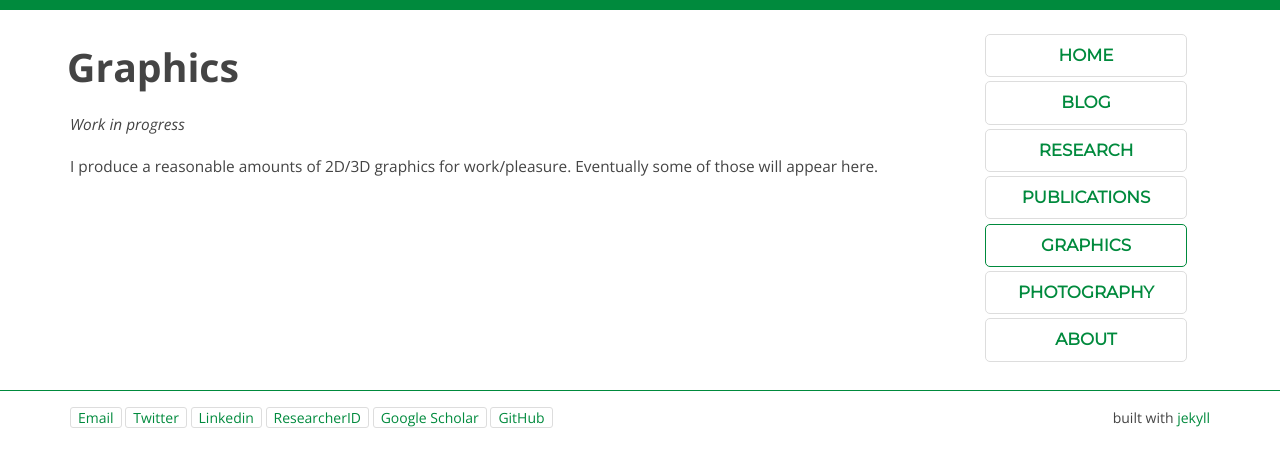
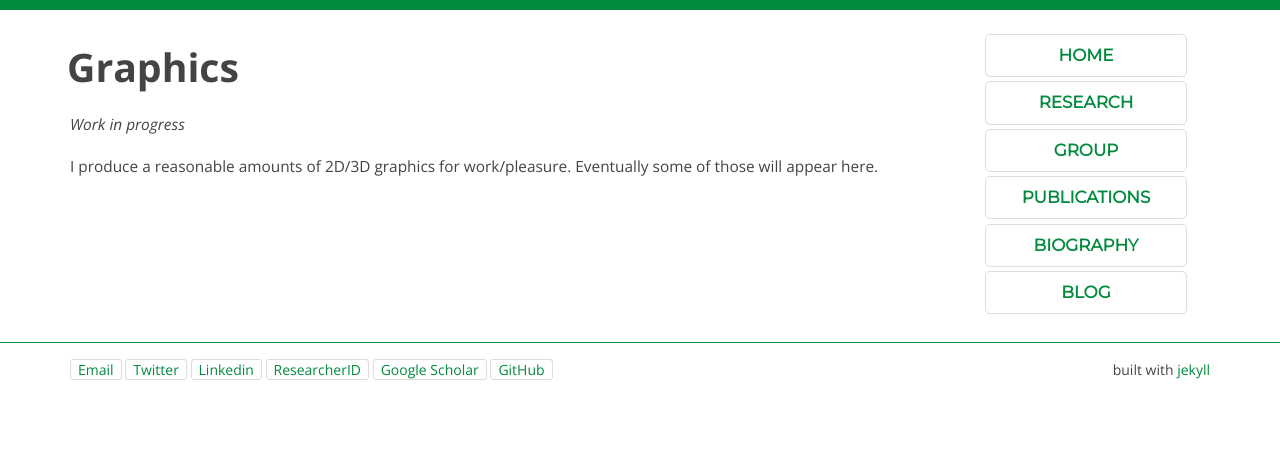
Before and after one commit to sebspain/sebspain.github.io, a Jekyll site: the page built from graphics.md, in a window 1280 px wide. Shown: the top 467 px of the page. Built offline with Jekyll 4.4.1, drawn with Linux system fonts in a browser that asks for light colours; Markdown is read by kramdown in place of the engine named in the settings.

Commit message:
update nav

```diff
--- a/_includes/main-nav.html
+++ b/_includes/main-nav.html
@@ -3,23 +3,28 @@
   <li class="nav-button">
     <a href="/">Home</a>
   </li>
-  <li class="nav-button {% if page.title == 'Blog Posts' %}current{% endif %}">
-    <a href="/blog.html">Blog</a>
-  </li>
   <li class="nav-button {% if page.title == 'Research' %}current{% endif %}">
     <a href="/research/">Research</a>
+  </li>
+  <li class="nav-button {% if page.title == 'Group Members' %}current{% endif %}">
+    <a href="/group/">Group</a>
   </li>
   <li class="nav-button {% if page.title == 'Publications' %}current{% endif %}">
     <a href="/publications/">Pub<span class="show-on-mobiles">s</span><span class="hide-on-mobiles">lications</span></a>
   </li>
+  <li class="nav-button {% if page.title == 'About' %}current{% endif %}">
+    <a href="/about/">Biography</a>
+  </li>
+  <li class="nav-button {% if page.title == 'Blog Posts' %}current{% endif %}">
+    <a href="/blog.html">Blog</a>
+  </li>
+  <!-- old links to put back in
+  <li class="nav-button {% if page.title == 'Photography' %}current{% endif %}">
+    <a href="/photos.html">Photo<span class="show-on-mobiles">s</span><span class="hide-on-mobiles">graphy</span></a>
+  </li>
   <li class="nav-button {% if page.title == 'Graphics' %}current{% endif %}">
     <a href="/graphics.html">Graphics</a>
   </li>
-   <li class="nav-button {% if page.title == 'Photography' %}current{% endif %}">
-    <a href="/photos.html">Photo<span class="show-on-mobiles">s</span><span class="hide-on-mobiles">graphy</span></a>
-  </li>
-  <li class="nav-button {% if page.title == 'About' %}current{% endif %}">
-    <a href="/about/">About</a>
-  </li>
+  -->
 </ul>
 </nav>
--- a/_includes/mobile-nav.html
+++ b/_includes/mobile-nav.html
@@ -1,12 +1,14 @@
 <div class="mobile-nav center-on-mobiles show-on-mobiles">
 <p>
    <a href="/" class="button">Home</a>
-   <a href="/blog.html" class="button {% if page.title == 'Blog Posts' %}current{% endif %}">Blog</a>
    <a href="/research/" class="button {% if page.title == 'Research' %}current{% endif %}">Research</a>
    <a href="/publications/" class="button {% if page.title == 'Publications' %}current{% endif %}">Papers</a>
+   <a href="/about/" class="button {% if page.title == 'About' %}current{% endif %}">Biography</a>
+   <a href="/blog.html" class="button {% if page.title == 'Blog Posts' %}current{% endif %}">Blog</a>
+   <!--
    <a href="/graphics.html" class="button {% if page.title == 'Graphics' %}current{% endif %}">Graphics</a>
    <a href="/photos.html" class="button {% if page.title == 'Photography' %}current{% endif %}">Photos</a>
-   <a href="/about/" class="button {% if page.title == 'About' %}current{% endif %}">About</a>
+   -->
 </p>
 
 </div>
--- a/css/style.css
+++ b/css/style.css
@@ -81,7 +81,6 @@ header p {
 
 .lead {
   font-size: 2.5em;
-  text-align: right;
   margin: 40px 0 0 0;
 }
 
--- a/index.html
+++ b/index.html
@@ -18,7 +18,7 @@
         <div class="unit w-1-2 center-on-mobiles">
           <h1><a href="/index.html">Spain Group</a></h1>
 	</div>
-	<div class="unit w-1-2 center-on-mobiles">
+	<div class="unit w-1-2 align-right center-on-mobiles">
           <p class="lead">Department of Chemistry</br>
 		University of Sheffield</p>
 	</div>
```
